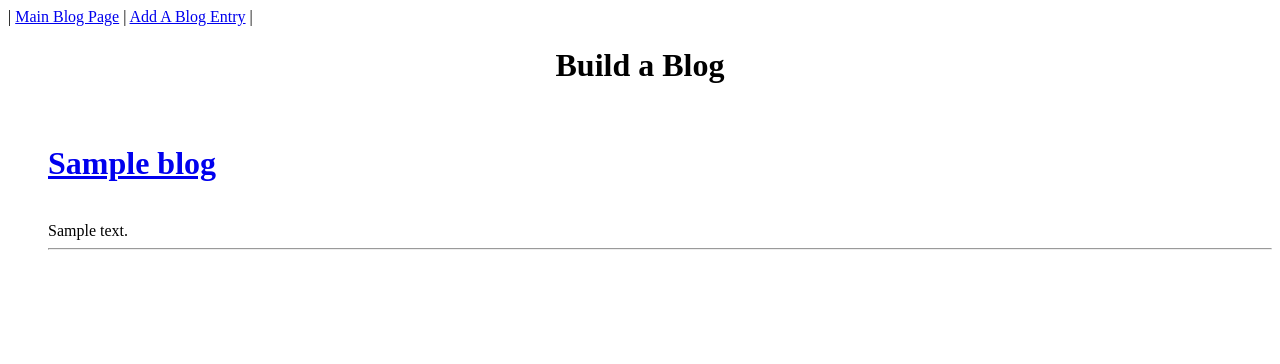
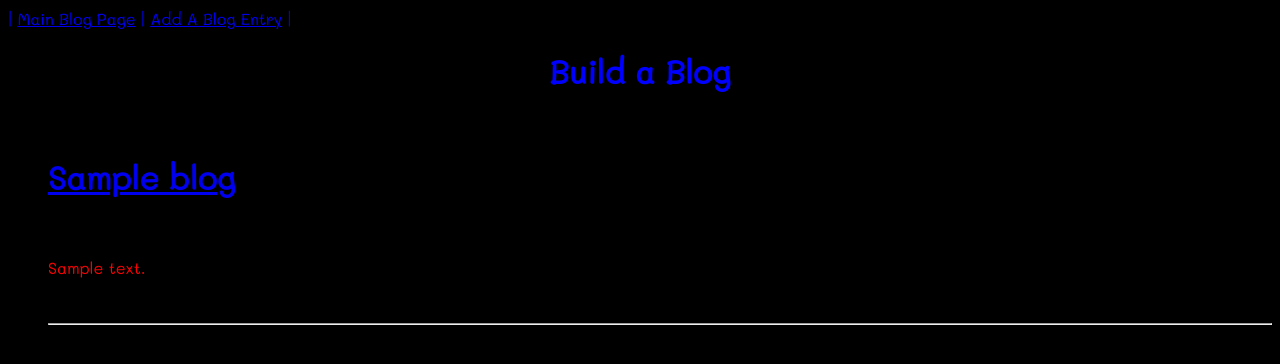
Before and after one commit to NorthStarCode/Blogz, a Flask app: template templates/blog.html in a window 1280 px wide. Shown: the top 364 px of the page. Run offline with Flask 2, Linux system fonts and the light colour scheme; the template is opened without the code that fills it: most values are stand-ins (such as "Sample title", 1, 10 or a date in 2020); data that the repository does not hold is empty.

Commit message:
added CSS, moved style from HTML templates to stylesheet

```diff
--- a/main.py
+++ b/main.py
@@ -39,11 +39,11 @@
 
     if not is_blank(blog_title):
         title_error = 'Please enter a title for your blog'
-        blog_title = ''
+        #blog_title = ''
 
     if not is_blank(blog_body):
         body_error = 'Please enter the body for your blog'
-        blog_body = ''
+        #blog_body = ''
 
     if request.method == 'POST' and not title_error and not body_error:
         new_blog = Blog(blog_title, blog_body)
--- /dev/null
+++ b/static/styles/style.css
@@ -0,0 +1,38 @@
+
+h1 {
+  text-align: center;
+   font-family: 'Mali', cursive;
+   color: blue;
+}
+
+body,
+  header,
+  footer {
+  background-color: black;
+  font-family: 'Mali', cursive;
+  color: blue;
+}
+
+.error {
+  color: red;
+}
+
+title {
+  color: blue;
+  font-weight: 600;
+  font-size: 75px;
+  margin: 10px;
+  font-family: 'Mali', cursive;
+}
+
+ul {
+  list-style: none;
+}
+
+#blog_title {
+  text-align: left;
+}
+
+p {
+    color: red;
+}
--- a/templates/base.html
+++ b/templates/base.html
@@ -2,14 +2,15 @@
 <html>
     <head>
         <title>{{ptitle}}</title>
-        <style>
-              .error { color: red; }
-        </style>
-        <nav>|
-      <a href="/blog">Main Blog Page</a>  |
-      <a href="/newpost">Add A Blog Entry</a>  |
-    </nav>
-    </head>
+        <meta charset="utf-8">
+        <link rel="stylesheet" type="text/css" href="{{ url_for('static',filename='styles/style.css') }}"/>
+        <link rel="stylesheet" type="text/css" href="{{ url_for('static',filename='styles/style.css') }}"/>
+        <link href="https://fonts.googleapis.com/css?family=Mali|PT+Sans" rel="stylesheet">
+        <nav class = "navigation">|
+          <a href="/blog">Main Blog Page</a>  |
+          <a href="/newpost">Add A Blog Entry</a>  |
+        </nav>
+      </head>
     <body>
 
         {% block content %}
--- a/templates/blog.html
+++ b/templates/blog.html
@@ -4,11 +4,11 @@
     <h1 style="text-align: center;">Build a Blog</h1>
     </br>
 
-         <ul style="list-style: none;">
+         <ul>
              {% for blog in blogs %}
-             <li><h1><a href="/blog?id={{blog.id}}">{{blog.title}}</a></h1>
+             <li><h1 id="blog_title"><a href="/blog?id={{blog.id}}">{{blog.title}}</a></h1>
              </br>
-             {{blog.body}}
+             <p>{{blog.body}}</p>
              </br>
              <hr>
              </li>
--- a/templates/blogpost.html
+++ b/templates/blogpost.html
@@ -2,7 +2,7 @@
 
 {% block content %}
    {% for b in blog %}
-    <h1 style="text-align: center;">{{b.title}}</h1>
+    <h1>{{b.title}}</h1>
         </br>
           {{b.body}}
         </br>
--- a/templates/newpost.html
+++ b/templates/newpost.html
@@ -1,7 +1,7 @@
 {% extends "base.html" %}
 
 {% block content %}
-    <h1 style="text-align: center;">Add a Blog Entry</h1>
+    <h1>Add a Blog Entry</h1>
     <form method='post'>
         <label>
             Blog Title:
@@ -15,7 +15,7 @@
         <label>
             Your New Blog:
           </br>
-            <textarea name='body' cols="50" rows="8"  value="{{blog_body}}"></textarea>
+            <textarea name='body' cols="50" rows="8"  placeholder="Type your blog post here..."></textarea>
         </label>
         </br>
           <span class="error">{{body_error}}</span>
```
Also changed, not shown: static/styles/normalz.css (added, +48 -0 lines).
